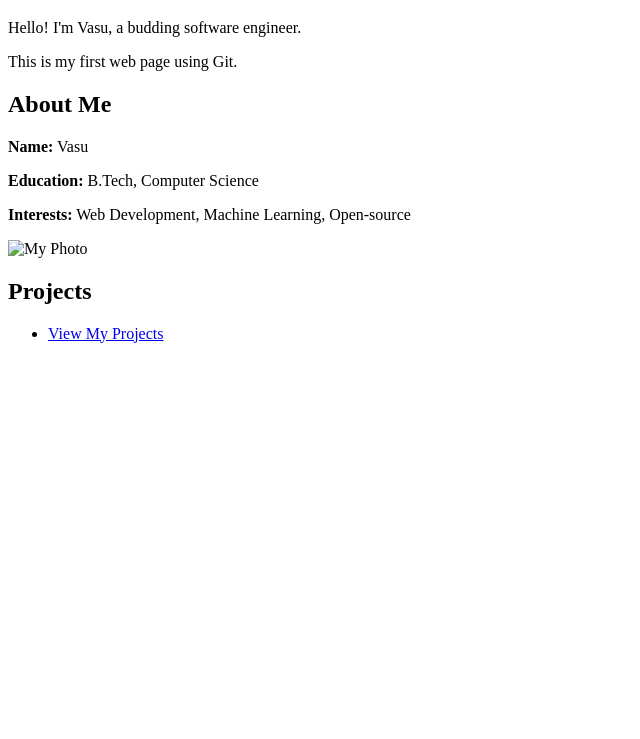
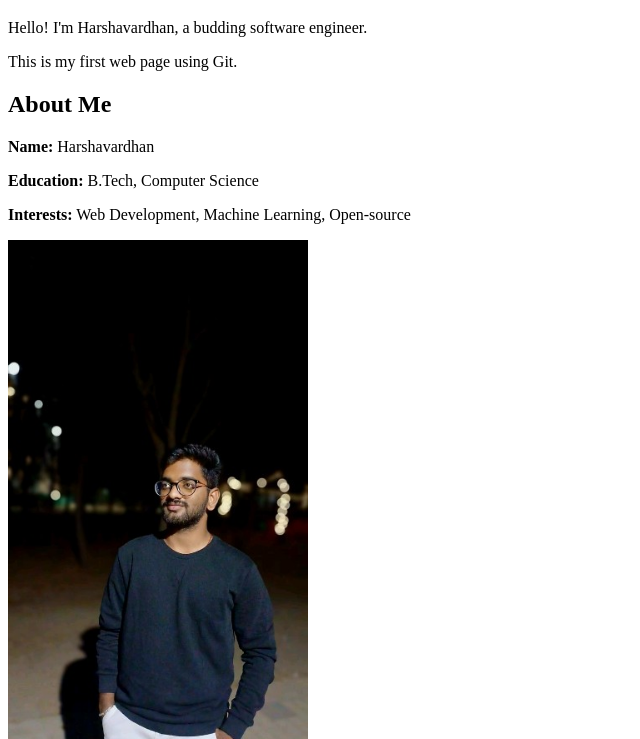
Before and after one commit to 2303A51744/Myportfolio, a plain HTML site: page index.html in a window 1280 px wide. Shown: the part 61-800 px from the top of the page, without its empty margins (0-640 px from the left). Drawn offline with Linux system fonts and the light colour scheme.

Commit message:
Update index.html

```diff
--- a/index.html
+++ b/index.html
@@ -6,15 +6,15 @@
 </head>
 <body>
   <h1>Welcome to My Portfolio</h1>
-  <p>Hello! I'm Vasu, a budding software engineer.</p>
+  <p>Hello! I'm Harshavardhan, a budding software engineer.</p>
   <p>This is my first web page using Git.</p>
 
   <section id="about">
     <h2>About Me</h2>
-    <p><strong>Name:</strong> Vasu</p>
+    <p><strong>Name:</strong> Harshavardhan</p>
     <p><strong>Education:</strong> B.Tech, Computer Science</p>
     <p><strong>Interests:</strong> Web Development, Machine Learning, Open-source</p>
-    <img src="images/vasu.jpg" alt="My Photo" width="300">
+    <img src="images/Harshavardhan.jpg" alt="My Photo" width="300">
   </section>
 
   <section id="projects">
```
